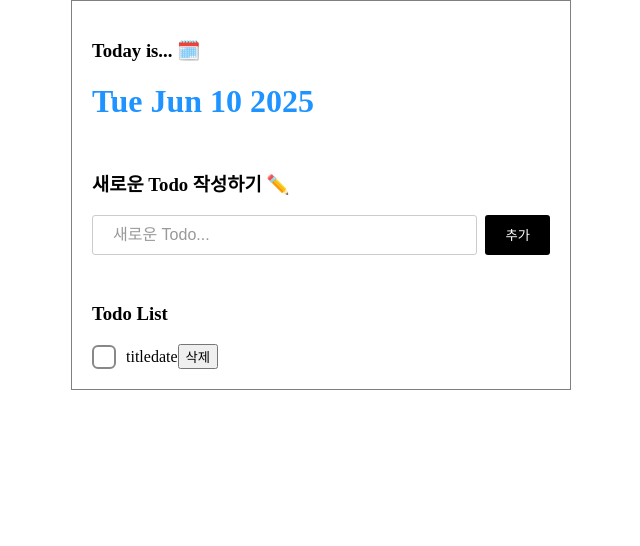
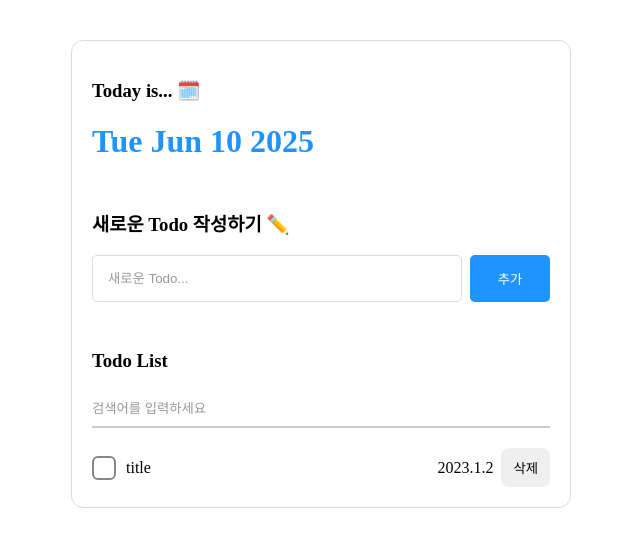
Before and after one commit to nada5un/todo-react, a React (Vite) app: page / in a window 1280 px wide. Shown: the top 546 px of the page, without its empty margins (319-959 px from the left). Built offline with nearby package versions, Linux system fonts and the light colour scheme.

Commit message:
modify : todoList

```diff
--- a/src/App.css
+++ b/src/App.css
@@ -5,10 +5,11 @@ body {
 .App {
     max-width: 500px;
     width: 100%;
-    margin: 0 auto;
+    margin: 40px auto;
     box-sizing: border-box;
     padding: 20px;
-    border: 1px solid gray;
+    border: 1px solid rgb(220, 220, 220);
+    border-radius: 12px;
 
     display: flex;
     flex-direction: column;
--- a/src/components/TodoEditor/TodoEditor.jsx
+++ b/src/components/TodoEditor/TodoEditor.jsx
@@ -11,13 +11,7 @@ const TodoEditor = ({ onSubmit }) => {
         <div className="TodoEditor">
             <h3>새로운 Todo 작성하기 ✏️</h3>
             <div className="TodoEditor__wrapper">
-                <input
-                    value={text}
-                    onChange={handleChange}
-                    type="text"
-                    placeholder="새로운 Todo..."
-                    className="TodoEditor__input"
-                />
+                <input value={text} onChange={handleChange} type="text" placeholder="새로운 Todo..." />
                 <button
                     onClick={() => {
                         if (text.trim() === "") return;
@@ -25,7 +19,6 @@ const TodoEditor = ({ onSubmit }) => {
                         setText("");
                     }}
                     type="button"
-                    className="TodoEditor__button"
                 >
                     추가
                 </button>
--- a/src/components/TodoEditor/TodoEditor.scss
+++ b/src/components/TodoEditor/TodoEditor.scss
@@ -1,32 +1,34 @@
 .TodoEditor {
     &__wrapper {
+        width: 100%;
         display: flex;
         flex-direction: row;
         gap: 8px;
-    }
-    &__input {
+
+        input {
             flex: 1;
-        padding: 10px 20px;
-        border: 1px solid #ccc;
-        border-radius: 3px;
-        font-size: 16px;
+            border: 1px solid rgb(220, 220, 220);
+            border-radius: 5px;
+            padding: 15px;
             box-shadow: none;
             &:focus {
-            border-color: #007bff;
                 outline: none;
+                border: 1px solid #1f93ff;
             }
             &::placeholder {
                 color: #999;
             }
         }
-    &__button {
+
+        button {
+            cursor: pointer;
+            width: 80px;
+            border: none;
             padding: 10px 20px;
-        background-color: black;
+            background-color: #1f93ff;
             color: white;
-        border-radius: 3px;
-        border: none;
-        cursor: pointer;
-        // I want to make butto flat without elevation
+            border-radius: 5px;
             box-shadow: none;
         }
     }
+}
--- a/src/components/TodoItem/TodoItem.jsx
+++ b/src/components/TodoItem/TodoItem.jsx
@@ -11,7 +11,7 @@ const TodoItem = ({ todo }) => {
                 </label>
             </div>
             <div className="TodoItem__title">title</div>
-            <div className="TodoItem__date">date</div>
+            <div className="TodoItem__date">2023.1.2</div>
             <button className="TodoItem__delete">삭제</button>
         </div>
     );
--- a/src/components/TodoItem/TodoItem.scss
+++ b/src/components/TodoItem/TodoItem.scss
@@ -43,8 +43,8 @@
         }
 
         input[type="checkbox"]:checked + .custom-checkbox {
-            border-color: #4caf50;
-            background: #4caf50;
+            border-color: #1f93ff;
+            background: #1f93ff;
         }
 
         input[type="checkbox"]:checked + .custom-checkbox::after {
@@ -59,4 +59,19 @@
             transform: translate(-50%, -50%) rotate(45deg);
         }
     }
+
+    &__title {
+        flex: 1;
+        font-size: 16px;
+        text-decoration: none;
+        padding: 10px 0;
+        transition: color 0.2s;
+    }
+
+    button {
+        padding: 10px 12px;
+        border: none;
+        border-radius: 8px;
+        margin-left: 8px;
+    }
 }
--- a/src/components/TodoList/TodoList.jsx
+++ b/src/components/TodoList/TodoList.jsx
@@ -1,9 +1,13 @@
+// cmd + \ : 에디터 분할
 import TodoItem from "../TodoItem/TodoItem";
 import "./TodoList.scss";
 const TodoList = () => {
     return (
         <div className="TodoList">
             <h3>Todo List</h3>
+            <div className="TodoList__wrapper">
+                <input type="text" placeholder="검색어를 입력하세요" />
+            </div>
             <TodoItem></TodoItem>
         </div>
     );
--- a/src/components/TodoList/TodoList.scss
+++ b/src/components/TodoList/TodoList.scss
@@ -0,0 +1,24 @@
+.TodoList {
+    &__wrapper {
+        display: flex;
+        margin-bottom: 20px;
+    }
+    input {
+        flex: 1;
+        border: none;
+        border-bottom: 2px solid #ccc;
+        border-radius: 0;
+        padding: 10px 0;
+        box-shadow: none;
+        background: transparent;
+        transition: border-color 0.2s;
+
+        &:focus {
+            outline: none;
+            border-bottom: 2px solid #1f93ff;
+        }
+        &::placeholder {
+            color: #999;
+        }
+    }
+}
```
Lines whose indentation alone changed are shown as unchanged.
